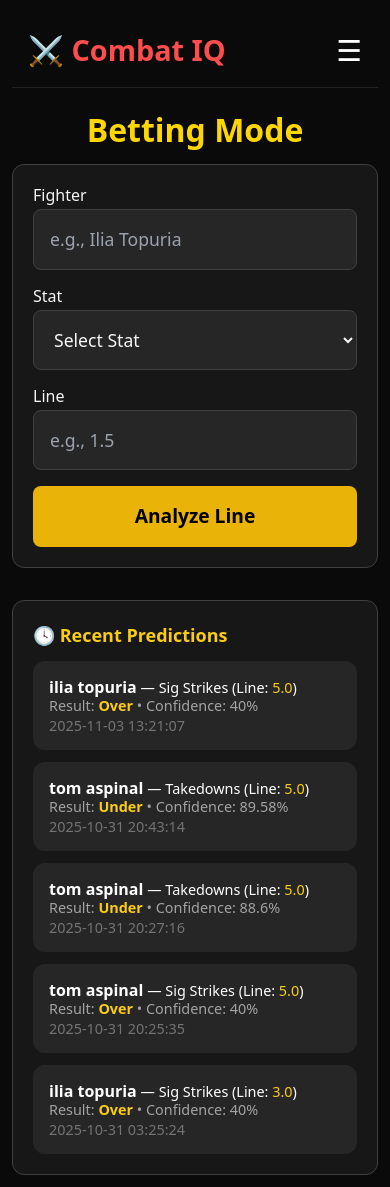
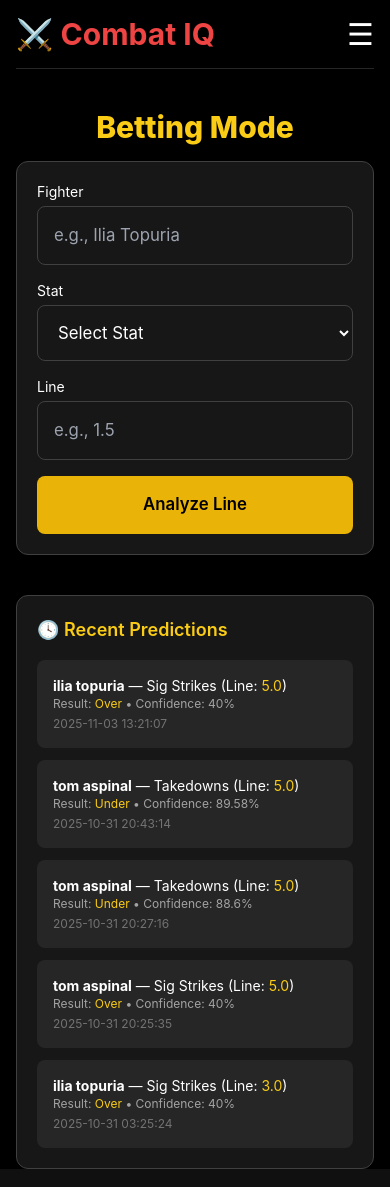
Before and after one commit to jtorres-1/combatIQ, a Flask app: page /betting in a window 390 px wide. Run offline with Flask 3, Linux system fonts and the light colour scheme; some libraries are stand-ins or nearby versions.

Commit message:
Update betting.html

```diff
--- a/templates/betting.html
+++ b/templates/betting.html
@@ -3,186 +3,95 @@
 <head>
   <meta charset="UTF-8" />
   <title>Betting Mode • CombatIQ</title>
+  <meta name="viewport" content="width=device-width, initial-scale=1">
+
   <script src="https://cdn.tailwindcss.com"></script>
 
   <style>
-    /* ================================ */
-    /* MOBILE NAV (same as index.html) */
-    /* ================================ */
-    @media (max-width: 640px) {
-      .mobile-nav-bar {
-        display: flex;
-        justify-content: space-between;
-        align-items: center;
-        width: 100%;
-        padding: 1rem 1rem;
-        border-bottom: 1px solid #222;
-      }
-
-      .mobile-logo {
-        font-size: 1.8rem;
-        font-weight: 700;
-        color: #ff4d4d;
-      }
-
-      .mobile-menu-btn {
-        font-size: 1.8rem;
-        color: white;
-        cursor: pointer;
-      }
-
-      .mobile-menu {
-        display: none;
-        flex-direction: column;
-        background: #111;
-        padding: 1rem;
-        border-bottom: 1px solid #222;
-      }
-
-      .mobile-menu a {
-        color: #ddd;
-        padding: 0.5rem 0;
-        font-size: 1rem;
-      }
-
-      .mobile-menu a:hover {
-        color: #fff;
-      }
+    body {
+      background: #000;
+      color: #fff;
+      font-family: Inter, sans-serif;
     }
 
-    /* ========================== */
-    /* FULL MOBILE LAYOUT PATCH   */
-    /* Matches index.html design */
-    /* ========================== */
+    /* Mobile scaling (same as index) */
     @media (max-width: 640px) {
-
-      body {
-        overflow-x: hidden;
-        margin: 0;
-        padding: 0.75rem;
-      }
-
-      .page-wrapper {
-        width: 100%;
-        max-width: 640px;
-        margin: 0 auto;
-        padding-top: 1.5rem;
-      }
-
-      h1 {
-        font-size: 2rem !important;
-        font-weight: 800 !important;
-        text-align: center !important;
-        color: #ffd700 !important;
-        margin-bottom: 1rem !important;
-      }
-
-      /* Form block */
-      form {
-        padding: 1.25rem !important;
-        border-radius: 0.75rem !important;
-        margin-top: 1rem !important;
-      }
-
-      label {
-        font-size: 1rem !important;
-      }
-
-      input, select {
-        width: 100% !important;
-        padding: 1rem !important;
-        font-size: 1.1rem !important;
-      }
-
-      button[type="submit"] {
-        width: 100%;
-        padding: 1rem !important;
-        font-size: 1.2rem !important;
-        margin-top: 0.5rem;
-      }
-
-      /* Results */
-      .prediction-box {
-        padding: 1.5rem !important;
-        border-radius: 0.75rem !important;
-        margin-top: 1.5rem !important;
-      }
-
-      .prediction-box h2 {
-        font-size: 1.3rem !important;
-      }
-
-      .prediction-box .prose {
-        font-size: 1rem !important;
-        line-height: 1.6rem !important;
-      }
-
-      .prediction-box .w-full {
-        height: 12px !important;
-      }
-
-      /* Recent predictions */
-      .recent-item {
-        padding: 1rem !important;
-        border-radius: 0.75rem !important;
-      }
-
-      .recent-item strong {
-        font-size: 1rem !important;
-      }
-
-      .recent-item p {
-        font-size: 0.9rem !important;
-      }
-
-      .timestamp {
-        font-size: 0.75rem !important;
-      }
+      .hero-title { font-size: 2rem; }
+      .mobile-input { font-size: 1.05rem !important; padding: 1rem !important; }
+      .mobile-button { font-size: 1.05rem !important; padding: 1rem !important; }
     }
   </style>
 </head>
 
-<body class="min-h-screen bg-neutral-950 text-neutral-100">
+<body class="min-h-screen flex flex-col items-center px-4">
 
-  <!-- ========================= -->
-  <!-- MOBILE NAV -->
-  <!-- ========================= -->
-  <div class="mobile-nav-bar sm:hidden">
-    <div class="mobile-logo">⚔️ Combat IQ</div>
-    <div class="mobile-menu-btn" onclick="toggleMenu()">☰</div>
+  <!-- NAVIGATION (IDENTICAL TO INDEX) -->
+  <nav class="w-full max-w-6xl border-b border-neutral-800 py-4 flex justify-between items-center">
+
+    <!-- Logo -->
+    <h1 class="text-3xl font-bold text-red-500">⚔️ Combat IQ</h1>
+
+    <!-- Desktop Menu -->
+    <div class="hidden sm:flex gap-6 text-sm items-center">
+      <a class="text-gray-300 hover:text-yellow-400" href="/">Home</a>
+      <a class="text-yellow-400 hover:text-yellow-300" href="/betting">Betting Mode</a>
+
+      {% if user %}
+      <a class="text-gray-300 hover:text-yellow-400" href="/history">History</a>
+      {% endif %}
+
+      <a class="text-yellow-400 hover:text-yellow-300" href="/upgrade">Upgrade</a>
+
+      {% if user and user.email %}
+      <span class="text-xs text-gray-400">Signed in as <span class="text-yellow-400">{{ user.email }}</span></span>
+      <a class="text-xs text-red-400 hover:text-red-300" href="{{ url_for('logout') }}">Logout</a>
+      {% else %}
+      <a class="text-xs text-gray-300 hover:text-white" href="{{ url_for('login') }}">Sign in</a>
+      {% endif %}
+    </div>
+
+    <!-- Mobile Hamburger -->
+    <button id="menuBtn" class="sm:hidden text-white text-3xl">&#9776;</button>
+  </nav>
+
+  <!-- Mobile Dropdown -->
+  <div id="mobileMenu" class="hidden w-full max-w-6xl bg-neutral-900 border-b border-neutral-800 p-4 sm:hidden flex flex-col gap-3 text-base">
+    <a href="/" class="text-gray-200">Home</a>
+    <a href="/betting" class="text-yellow-400">Betting Mode</a>
+
+    {% if user %}
+    <a href="/history" class="text-gray-200">History</a>
+    {% endif %}
+
+    <a href="/upgrade" class="text-yellow-400">Upgrade</a>
+
+    {% if user and user.email %}
+    <span class="text-xs text-gray-400">Signed in as <span class="text-yellow-400">{{ user.email }}</span></span>
+    <a href="{{ url_for('logout') }}" class="text-red-400 text-sm">Logout</a>
+    {% else %}
+    <a href="{{ url_for('login') }}" class="text-gray-200 text-sm">Sign in</a>
+    {% endif %}
   </div>
 
-  <div id="mobileMenu" class="mobile-menu sm:hidden">
-    <a href="/">Home</a>
-    <a href="/betting">Betting Mode</a>
-    <a href="/upgrade" class="text-yellow-400">Upgrade</a>
-    <a href="/history">My History</a>
-  </div>
-
+  <!-- JS for mobile nav -->
   <script>
-    function toggleMenu() {
-      const menu = document.getElementById("mobileMenu");
-      menu.style.display = menu.style.display === "flex" ? "none" : "flex";
-    }
+    document.getElementById("menuBtn").onclick = () => {
+      const m = document.getElementById("mobileMenu");
+      m.classList.toggle("hidden");
+    };
   </script>
 
-  <!-- ========================= -->
-  <!-- PAGE CONTENT -->
-  <!-- ========================= -->
-  <div class="page-wrapper max-w-2xl mx-auto">
+  <!-- PAGE WRAPPER -->
+  <div class="w-full max-w-2xl mt-10">
 
-    <!-- Centered Mobile Header -->
-    <h1 class="text-3xl font-bold text-yellow-400 mb-6 sm:text-left sm:mb-4">
+    <!-- PAGE TITLE -->
+    <h2 class="text-yellow-400 font-extrabold mb-4 text-3xl sm:text-4xl text-center">
       Betting Mode
-    </h1>
+    </h2>
 
-    <!-- Desktop back button (hidden on mobile) -->
-    <a href="/" class="hidden sm:block text-sm text-neutral-300 hover:text-white underline mb-6">
-      ← Back to Fight Predictor
-    </a>
+    <!-- FORM -->
+    <form method="POST" class="flex flex-col gap-4 bg-neutral-900 border border-neutral-700 p-5 rounded-xl">
 
-    <!-- Form -->
-    <form method="POST" class="bg-neutral-900 border border-neutral-700 rounded-xl p-5 space-y-4">
       <div>
         <label class="block text-sm mb-1">Fighter</label>
         <input
@@ -190,36 +99,25 @@
           value="{{ fighter or '' }}"
           required
           placeholder="e.g., Ilia Topuria"
-          class="w-full bg-neutral-800 border border-neutral-700 rounded-lg px-3 py-2
-                 focus:outline-none focus:ring-2 focus:ring-yellow-500"
+          class="mobile-input w-full bg-neutral-900 text-white border border-neutral-700 rounded-lg px-4 py-3 focus:ring-2 focus:ring-yellow-500"
         />
       </div>
 
       <div class="grid grid-cols-1 sm:grid-cols-2 gap-4">
+
         <div>
           <label class="block text-sm mb-1">Stat</label>
           <select
             name="stat"
-            class="w-full bg-neutral-800 border border-neutral-700 rounded-lg px-3 py-2
-                   focus:outline-none focus:ring-2 focus:ring-yellow-500 text-neutral-100"
             required
+            class="mobile-input w-full bg-neutral-900 text-white border border-neutral-700 rounded-lg px-4 py-3 focus:ring-2 focus:ring-yellow-500"
           >
             <option value="">Select Stat</option>
-            <option value="sig strikes" {% if stat == 'sig strikes' %}selected{% endif %}>
-              Significant Strikes
-            </option>
-            <option value="takedowns" {% if stat == 'takedowns' %}selected{% endif %}>
-              Takedowns
-            </option>
-            <option value="striking accuracy" {% if stat == 'striking accuracy' %}selected{% endif %}>
-              Striking Accuracy
-            </option>
-            <option value="takedown accuracy" {% if stat == 'takedown accuracy' %}selected{% endif %}>
-              Takedown Accuracy
-            </option>
-            <option value="submissions" {% if stat == 'submissions' %}selected{% endif %}>
-              Submissions Attempted
-            </option>
+            <option value="sig strikes" {% if stat == 'sig strikes' %}selected{% endif %}>Significant Strikes</option>
+            <option value="takedowns" {% if stat == 'takedowns' %}selected{% endif %}>Takedowns</option>
+            <option value="striking accuracy" {% if stat == 'striking accuracy' %}selected{% endif %}>Striking Accuracy</option>
+            <option value="takedown accuracy" {% if stat == 'takedown accuracy' %}selected{% endif %}>Takedown Accuracy</option>
+            <option value="submissions" {% if stat == 'submissions' %}selected{% endif %}>Submissions Attempted</option>
           </select>
         </div>
 
@@ -232,34 +130,29 @@
             type="number"
             step="0.1"
             placeholder="e.g., 1.5"
-            class="w-full bg-neutral-800 border border-neutral-700 rounded-lg px-3 py-2
-                   focus:outline-none focus:ring-2 focus:ring-yellow-500"
+            class="mobile-input w-full bg-neutral-900 text-white border border-neutral-700 rounded-lg px-4 py-3 focus:ring-2 focus:ring-yellow-500"
           />
         </div>
+
       </div>
 
       <button
         type="submit"
-        class="bg-yellow-500 hover:bg-yellow-600 text-black font-semibold px-5 py-2 rounded-lg"
-      >
+        class="mobile-button bg-yellow-500 hover:bg-yellow-600 text-black font-semibold rounded-lg">
         Analyze Line
       </button>
     </form>
 
-    <!-- Results -->
+    <!-- RESULTS -->
     {% if prediction %}
-    <div class="prediction-box bg-neutral-900 border border-neutral-700 rounded-xl p-5 mt-6 text-center">
-      <h2 class="text-xl font-semibold text-yellow-400 mb-2">📊 Prediction Result</h2>
+    <div class="mt-8 bg-neutral-900 border border-neutral-700 p-5 rounded-xl text-center">
+      <h3 class="text-xl font-semibold text-yellow-400 mb-3">📊 Prediction Result</h3>
 
-      <div class="prose prose-invert max-w-none">
-        {{ prediction|safe }}
-      </div>
+      <div class="prose prose-invert max-w-none text-left">{{ prediction|safe }}</div>
 
       {% if confidence %}
       <div class="mt-4 w-full bg-neutral-800 h-3 rounded-full overflow-hidden">
-        <div class="h-full bg-yellow-500 transition-all duration-300"
-             style="width: {{ confidence }}%;">
-        </div>
+        <div class="h-full bg-yellow-500" style="width: {{ confidence }}%;"></div>
       </div>
       <p class="text-sm text-neutral-400 mt-2">
         Confidence Level:
@@ -269,37 +162,28 @@
     </div>
     {% endif %}
 
-    <!-- Recent Predictions -->
+    <!-- RECENT PREDICTIONS -->
     {% if recent_predictions and recent_predictions|length > 0 %}
-    <div class="bg-neutral-900 border border-neutral-700 rounded-xl p-5 mt-8">
-      <h2 class="text-lg font-semibold text-yellow-400 mb-3">🕓 Recent Predictions</h2>
+    <div class="mt-10 bg-neutral-900 border border-neutral-700 p-5 rounded-xl">
+      <h3 class="text-lg font-semibold text-yellow-400 mb-4">🕓 Recent Predictions</h3>
 
       <div class="space-y-3">
         {% for item in recent_predictions %}
-        <div class="recent-item bg-neutral-800 p-3 rounded-lg flex flex-col sm:flex-row sm:justify-between sm:items-center">
-          <div>
-            <p class="text-sm text-white">
-              <strong>{{ item.fighter }}</strong> —
-              {{ item.stat|title }} (Line:
-              <span class="text-yellow-400">{{ item.line }}</span>)
-            </p>
-
-            <p class="text-xs text-neutral-400">
-              Result:
-              <span class="text-yellow-400 font-semibold">{{ item.prediction }}</span> •
-              Confidence: {{ item.confidence }}%
-            </p>
-          </div>
-
-          <p class="timestamp text-xs text-neutral-500 mt-1 sm:mt-0">
-            {{ item.timestamp.split('.')[0] }}
+        <div class="bg-neutral-800 p-4 rounded-lg">
+          <p class="text-white text-sm">
+            <strong>{{ item.fighter }}</strong> — {{ item.stat|title }}
+            (Line: <span class="text-yellow-400">{{ item.line }}</span>)
           </p>
+          <p class="text-xs text-neutral-400">
+            Result: <span class="text-yellow-400">{{ item.prediction }}</span>
+            • Confidence: {{ item.confidence }}%
+          </p>
+          <p class="text-xs text-neutral-500 mt-1">{{ item.timestamp.split('.')[0] }}</p>
         </div>
         {% endfor %}
       </div>
     </div>
     {% endif %}
-
   </div>
 
 </body>
```
